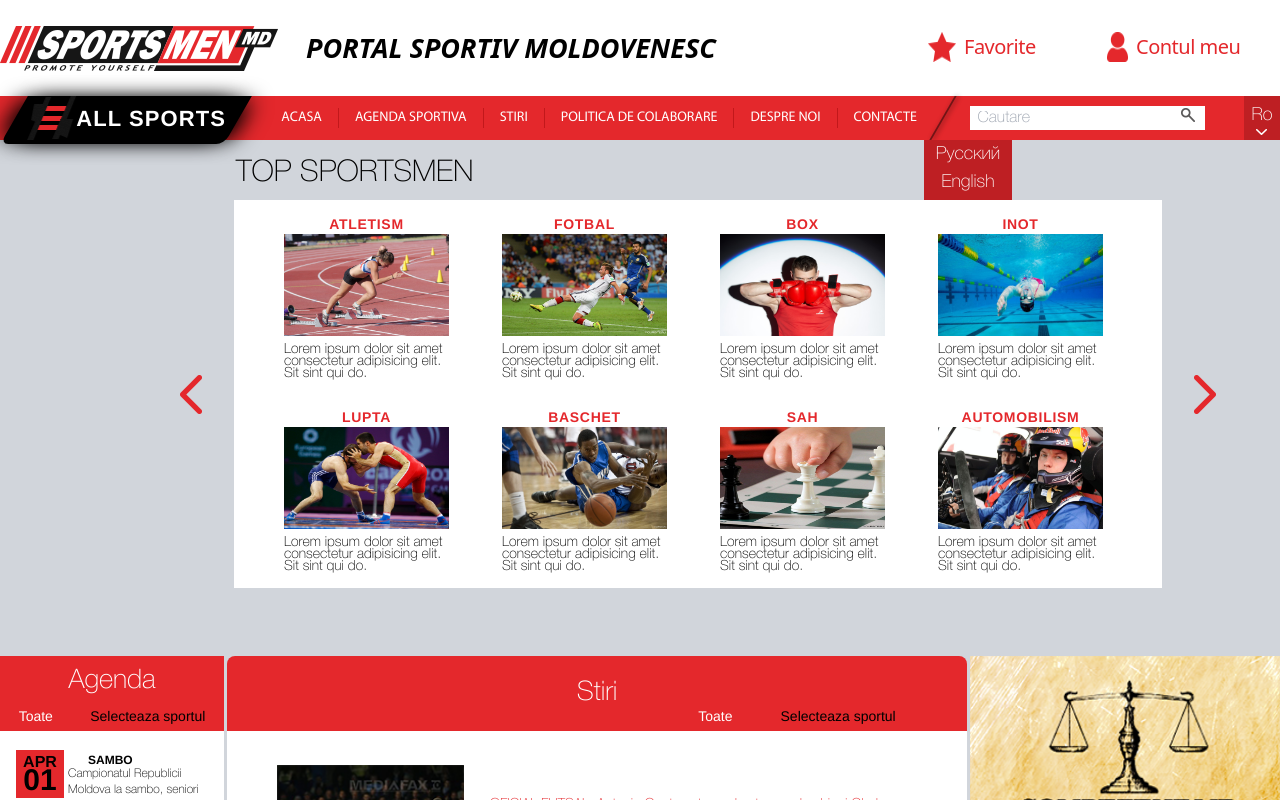
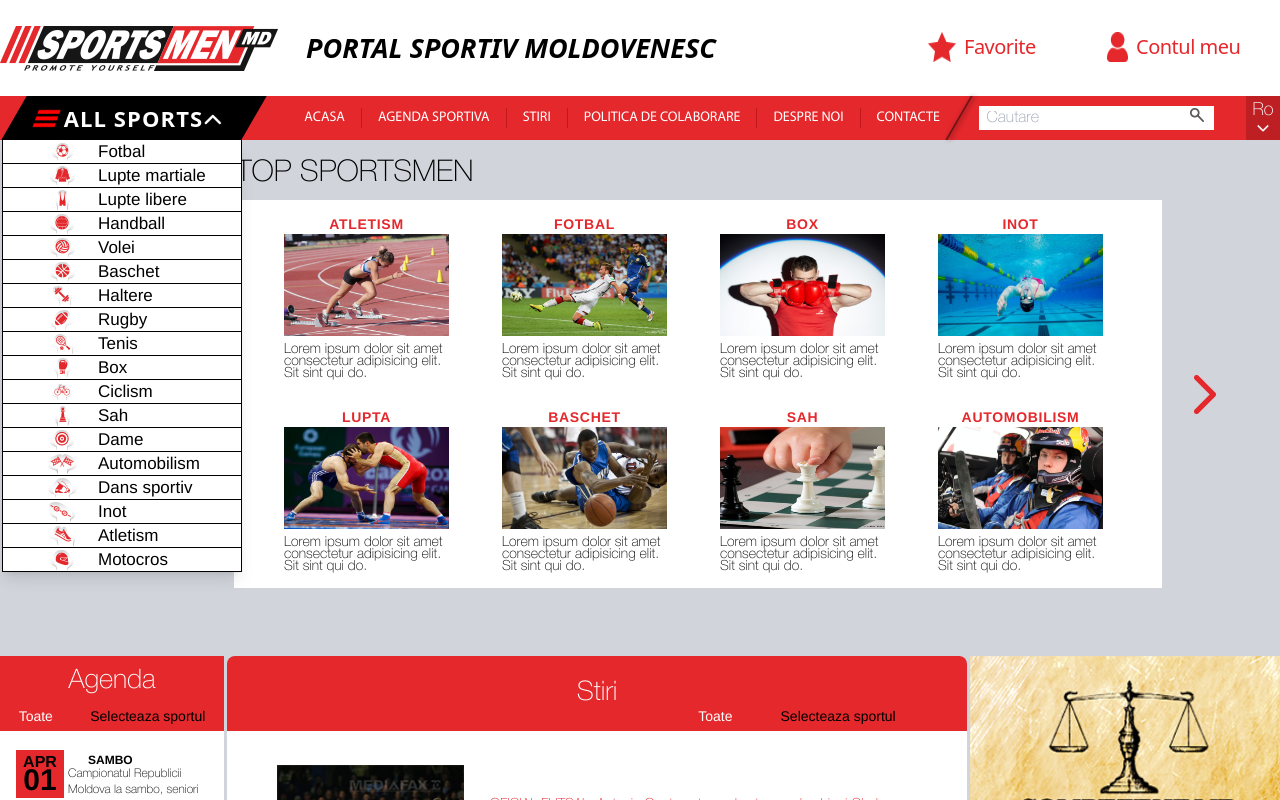
Before and after one commit to RaduAlexeev/sportsmen, a React (Create React App) app in the folder client/: page / in a window 1280 px wide. Both pictures are taken after a click on the link "ALL SPORTS". Shown: the top 800 px of the page. Built offline with nearby package versions, Linux system fonts and the light colour scheme.

Commit message:
add dropdown sport menu

```diff
--- a/client/src/components/header/secondHeader.jsx
+++ b/client/src/components/header/secondHeader.jsx
@@ -2,19 +2,14 @@ import menu from "../../img/second-header/menu.png";
 import shape from "../../img/second-header/shape.png";
 import search from "../../img/second-header/search.png";
 import vector from "../../img/second-header/vector.png";
+import DropdownMenu from "../routes/dropdownMenu";
+import LanguageSelecter from "./languageSelecter";
 
 export default function SecondHeader() {
     return (
         <div className="w-full flex justify-center items-center h-11 bg-mainRed">
             <div className="w-mainWidth h-full text-white flex flex-row justify-between items-center">
-                {/* for All Sports */}
-                <div className="w-56 h-12 mt-1 relative bg-black rounded-b-lg -skew-x-30 shadow-shadow-x-black left-[14px]">
-                    <a className="flex flex-row items-center skew-x-30" href="#">
-                        <img className="ml-3" src={menu} alt="" />
-                        <p className="text-[22px] tracking-wider font-black uppercase">All Sports</p>
-                    </a>
-                </div>
-
+                <DropdownMenu />
                 {/* for nav */}
                 <div className="ml-8">
                     <ul className="flex flex-row space-x-4 uppercase text-sm font-menuFont">
@@ -45,14 +40,7 @@ export default function SecondHeader() {
                 </div>
 
                 {/* for language */}
-                <button className="bg-burgundy h-full w-9 text-lg flex flex-col justify-center items-center">
-                    <p>Ro</p>
-                    <img src={vector} alt="vector" />
-                    <div className="absolute w-[88px] h-[60px] bg-burgundy top-[140px] right-[268px]">
-                        <p>Русский</p>
-                        <p>English</p>
-                    </div>
-                </button>
+                <LanguageSelecter />
             </div>
         </div >
     );
--- /dev/null
+++ b/client/src/components/routes/dropdownMenu.jsx
@@ -0,0 +1,116 @@
+import { useState } from "react";
+
+import PropTypes from "prop-types";
+import football from "../../img/nav/football.png";
+import lupteMartiale from "../../img/nav/lupte.png";
+import lupteLibere from "../../img/nav/lupte-libere.png";
+import handbal from "../../img/nav/handbal.png";
+import volei from "../../img/nav/volei.png";
+import baschet from "../../img/nav/bascket.png";
+import haltere from "../../img/nav/haltere.png";
+import rugby from "../../img/nav/rugby.png";
+import tenis from "../../img/nav/tenis.png";
+import box from "../../img/nav/box.png";
+import ciclism from "../../img/nav/ciclism.png";
+import sah from "../../img/nav/sah.png";
+import dame from "../../img/nav/dame.png";
+import auto from "../../img/nav/auto.png";
+import dans from "../../img/nav/dans.png";
+import inot from "../../img/nav/inot.png";
+import atletism from "../../img/nav/atletism.png";
+import moto from "../../img/nav/moto.png";
+import SportsInfo from "../header/sportsInfo";
+
+const db = [{ name: "Fotbal", logo: football }, { name: "Lupte martiale", logo: lupteMartiale }, { name: "Lupte libere", logo: lupteLibere }, { name: "Handball", logo: handbal }, { name: "Volei", logo: volei }, { name: "Baschet", logo: baschet }, { name: "Haltere", logo: haltere }, { name: "Rugby", logo: rugby }, { name: "Tenis", logo: tenis }, { name: "Box", logo: box }, { name: "Ciclism", logo: ciclism }, { name: "Sah", logo: sah }, { name: "Dame", logo: dame }, { name: "Automobilism", logo: auto }, { name: "Dans sportiv", logo: dans }, { name: "Inot", logo: inot }, { name: "Atletism", logo: atletism }, { name: "Motocros", logo: moto }];
+
+
+
+export default function DropdownMenu() {
+    const [clicked, setClicked] = useState(false);
+    const [vectorClass, setVectorClass] = useState("rotate-0");
+    const [showInfoBanner, setShowInfoBanner] = useState(false);
+
+    function handleClick() {
+        const noRotate = "rotate-0";
+        const rotate = "rotate-180";
+
+
+        if (!clicked) {
+            setClicked(true);
+            setVectorClass(vectorClass.replace(noRotate, rotate));
+        } else {
+            setClicked(false);
+            setVectorClass(vectorClass.replace(rotate, noRotate));
+        }
+    }
+
+    function mouseEnter() {
+        setShowInfoBanner(true);
+    }
+
+    function mouseLeave() {
+        setShowInfoBanner(false);
+    }
+
+    return (
+        <div className="inline-flex">
+            <a
+                href="#"
+                className="w-[240px] h-[44px] ml-[14px] space-x-1.5 z-20 bg-black text-white -skew-x-30 text-[22px] tracking-wider font-sans font-bold uppercase flex flex-row justify-center items-center" onClick={handleClick}
+            >
+                <span className="w-full h-full flex items-center justify-end">
+                    <svg className="skew-x-12 w-[22px] h-[30px] relative top-[1.35px]" viewBox="0 0 20 20" xmlns="http://www.w3.org/2000/svg">
+                        <rect x="0" fill="none" width="20" height="20" />
+                        <g>
+                            <path d="M20 5V2H0v3h20zm0 6V8H0v3h20zm0 6v-3H0v3h20z" fill="red" stroke="red" strokeWidth="0.5" />
+                        </g>
+                    </svg>
+                </span>
+
+                <span className="w-full h-full flex items-center justify-center">
+                    <p className="w-[140px] skew-x-30">All Sports</p>
+                </span>
+
+                <span className="w-full h-full flex items-center justify-start">
+                    <svg id="vector" className={`${vectorClass} skew-x-30 w-6 h-6 relative right-2 top-[1.5px]`} viewBox="0 0 24 24" fill="none" xmlns="http://www.w3.org/2000/svg">
+                        <g>
+                            <path d="M4.29289 8.29289C4.68342 7.90237 5.31658 7.90237 5.70711 8.29289L12 14.5858L18.2929 8.29289C18.6834 7.90237 19.3166 7.90237 19.7071 8.29289C20.0976 8.68342 20.0976 9.31658 19.7071 9.70711L12.7071 16.7071C12.3166 17.0976 11.6834 17.0976 11.2929 16.7071L4.29289 9.70711C3.90237 9.31658 3.90237 8.68342 4.29289 8.29289Z" fill="#ffffff" stroke="white" strokeWidth="0.5" />
+                        </g>
+                    </svg>
+                </span>
+            </a>
+
+            {/* --------- */}
+            <div className="relative">
+                <div className="absolute mt-[41px] mr-[12.5px] top-[2px] right-0 z-10 w-60 origin-top-right shadow-lg first:border-t first:border-red-600">
+                    <div>
+                        {clicked ?
+                            db.map(el => (
+                                <a
+                                    key={el.name}
+                                    id={el.name}
+                                    href={el.name}
+                                    onMouseEnter={mouseEnter}
+                                    onMouseLeave={mouseLeave}
+                                    className="w-full h-6 flex flex-row justify-center items-center text-sm bg-white text-black  border-r border-l border-b border-black hover:w-[246px] hover:border-none hover:border-black hover:bg-[#3d3d3d] hover:text-white"
+                                >
+                                    <span className="w-10 h-full flex justify-center items-center">
+                                        <img src={el.logo} alt={el.name} />
+                                    </span>
+                                    <span className="w-1/2 relative left-4 text-[17px] font-medium">{el.name}</span>
+                                </a>
+                            )) : null}
+                    </div>
+                </div>
+            </div>
+            {/* --------- */}
+
+            <div className="relative" onMouseEnter={mouseEnter} onMouseLeave={mouseLeave}>
+                <div className="absolute mt-[43px] mr-[12.5px] top-[1px]">
+                    {showInfoBanner ? <SportsInfo /> : null}
+                </div>
+            </div>
+
+        </div>
+    );
+}
```
